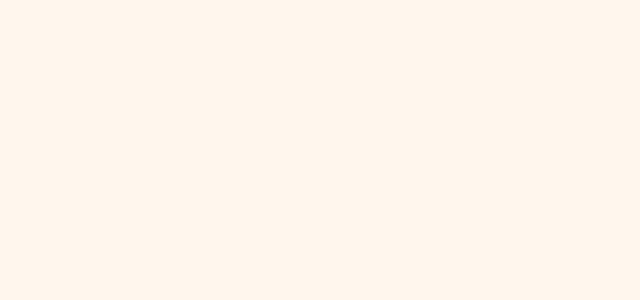
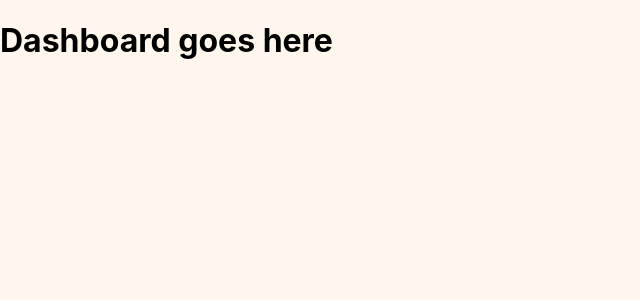
Before and after one commit to jacquikeating/vanlife, a React (Vite) app: page /host in a window 1280 px wide. Before the commit this address had no page. Shown: the top 300 px of the page, without its empty margins (0-640 px from the left). Built offline with nearby package versions, Linux system fonts and the light colour scheme; what miragejs would draw is missing.

Commit message:
Added /host route and Dashbord page

```diff
--- a/src/App.jsx
+++ b/src/App.jsx
@@ -4,6 +4,7 @@ import About from "./pages/About"
 import Vans from "./pages/Vans/Vans"
 import VanDetail from "./pages/Vans/VanDetail"
 import Layout from "./components/Layout"
+import Dashboard from "./pages/Host/Dashboard"
 import "./server"
 
 function App() {
@@ -17,6 +18,7 @@ function App() {
           <Route path="/vans/:id" element={<VanDetail />} />
         </Route>
         <Route path="/about" element={<About />} />
+        <Route path="/host" element={<Dashboard />} />
       </Routes>
     </BrowserRouter>
   )
--- a/src/components/Header.jsx
+++ b/src/components/Header.jsx
@@ -7,6 +7,7 @@ export default function Header() {
             <nav>
                 <Link to="/about">About</Link>
                 <Link to="/vans">Vans</Link>
+                <Link to="/host">Host</Link>
             </nav>
         </header>
     )
--- /dev/null
+++ b/src/pages/Host/Dashboard.jsx
@@ -0,0 +1,7 @@
+import React from "react"
+
+export default function Dashboard() {
+    return (
+        <h1>Dashboard goes here</h1>
+    )
+}
```
